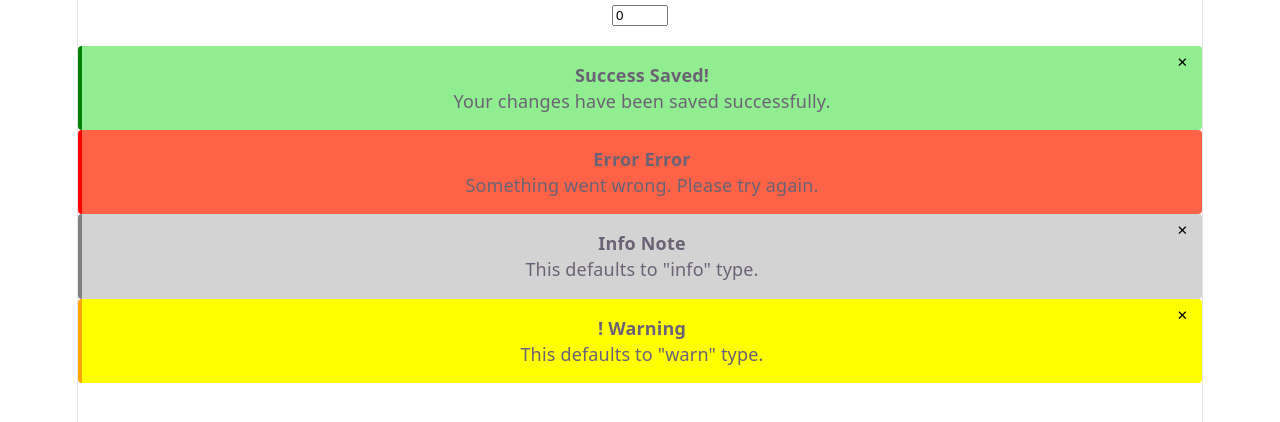
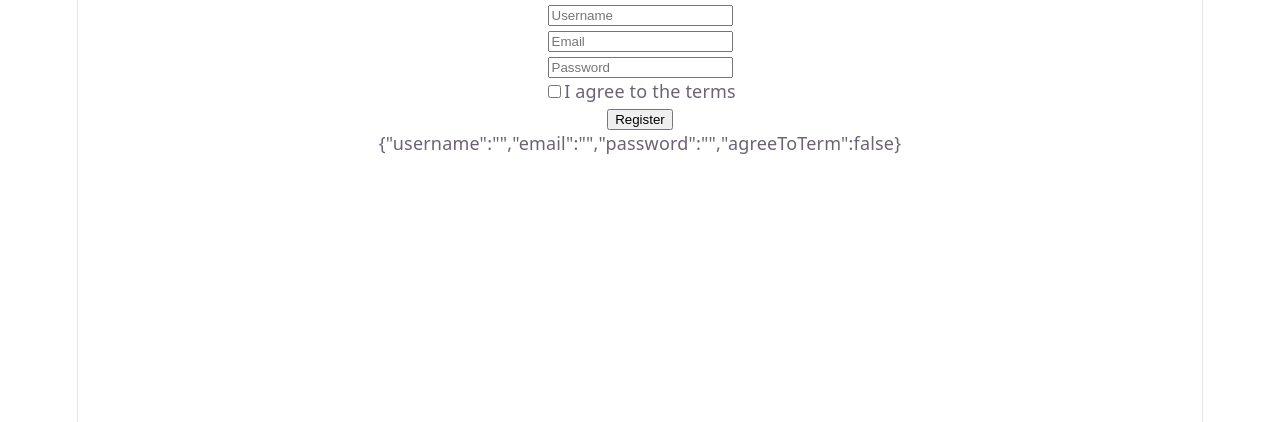
Before and after one commit to shaikhm357/daily-learnings, a React (Vite) app: page / in a window 1280 px wide. Shown: the top 422 px of the page. Built offline with nearby package versions, Linux system fonts and the light colour scheme.

Commit message:
Registeration form

```diff
--- a/src/App.tsx
+++ b/src/App.tsx
@@ -1,8 +1,9 @@
 import { useState } from "react";
 import "./App.css";
 // import DebouncedSearch from "./components/DebouncedSearch";
-import NestedCircle from "./components/NestedCircle";
+// import NestedCircle from "./components/NestedCircle";
 import Alert from "./components/Alert";
+import RegistrationForm from "./components/RegistrationForm";
 // import DebouncedSearch from "./components/DebouncedSearch";
 // import Counter from "./components/Counter";
 // import CheckBoxGroup from "./components/CheckBoxGroup";
@@ -19,9 +20,9 @@ function App() {
       {/* <CheckBoxGroup /> */}
       {/* <Todo /> */}
       {/* <DebouncedSearch /> */}
-      <NestedCircle />
+      {/* <NestedCircle /> */}
       {/* // Usage — flexible through props */}
-      {showSuccess && (
+      {/* {showSuccess && (
         <Alert
           type="success"
           title="Saved!"
@@ -53,7 +54,8 @@ function App() {
         >
           <p>This defaults to "warn" type.</p>
         </Alert>
-      )}
+      )} */}
+      <RegistrationForm />
     </>
   );
 }
--- /dev/null
+++ b/src/components/RegistrationForm.tsx
@@ -0,0 +1,122 @@
+//@ts-nocheck
+import React, { useState } from "react";
+const RegistrationForm = () => {
+  const [formData, setFormData] = useState({
+    username: "",
+    email: "",
+    password: "",
+    agreeToTerm: false,
+  });
+  const [errors, setErrors] = useState({});
+  const [submitting, setSubmitting] = useState(false);
+
+  // capture form data
+  const changeHandler = (e) => {
+    let { value, name, type, checked } = e.target;
+    setFormData((prev) => ({
+      ...prev,
+      [name]: type == "checkbox" ? checked : value,
+    }));
+  };
+
+  // submit the form data
+  const handleSubmit = async (e) => {
+    e.preventDefault();
+    const validateErr = validate();
+    setErrors(validateErr);
+
+    if (Object.keys(validateErr).length == 0) {
+      setSubmitting(true);
+      await new Promise((res, rej) => {
+        setTimeout(() => {
+          res("resovled");
+        }, 2000);
+      });
+      alert("Registered successfully");
+      setSubmitting(false);
+    }
+  };
+
+  // form validations
+  const validate = () => {
+    const newErrors = {};
+    if (!formData.username.trim()) newErrors.username = "Username is required";
+
+    if (!formData.email.includes("@"))
+      newErrors.email = "Invalid email address";
+
+    if (formData.password.length < 8)
+      newErrors.password = "Minimum 8 characters";
+
+    if (!formData.agreeToTerm) newErrors.agreeToTerm = "Must agree to terms";
+
+    return newErrors;
+  };
+
+  return (
+    <form onSubmit={handleSubmit}>
+      <div>
+        <input
+          type="text"
+          name="username"
+          id=""
+          placeholder="Username"
+          onChange={changeHandler}
+        />
+        {errors.username && (
+          <p style={{ color: "red", fontWeight: "lighter" }}>
+            {errors.username}
+          </p>
+        )}
+      </div>
+      <div>
+        <input
+          type="text"
+          name="email"
+          id=""
+          placeholder="Email"
+          onChange={changeHandler}
+        />
+        {errors.email && (
+          <p style={{ color: "red", fontWeight: "lighter" }}>{errors.email}</p>
+        )}
+      </div>
+      <div>
+        <input
+          type="password"
+          name="password"
+          id=""
+          value={formData.password}
+          placeholder="Password"
+          onChange={changeHandler}
+        />
+        {errors.password && (
+          <p style={{ color: "red", fontWeight: "lighter" }}>
+            {errors.password}
+          </p>
+        )}
+      </div>
+      <div>
+        <label htmlFor="">
+          <input
+            type="checkbox"
+            name="agreeToTerm"
+            id=""
+            onChange={changeHandler}
+            checked={formData.agreeToTerm}
+          />
+          I agree to the terms
+        </label>
+        {errors.agreeToTerm && (
+          <p style={{ color: "red", fontWeight: "lighter" }}>
+            {errors.agreeToTerm}
+          </p>
+        )}
+      </div>
+      <button>{submitting ? "submitting" : "Register"}</button>
+      <p>{JSON.stringify(formData)}</p>
+    </form>
+  );
+};
+
+export default RegistrationForm;
```
